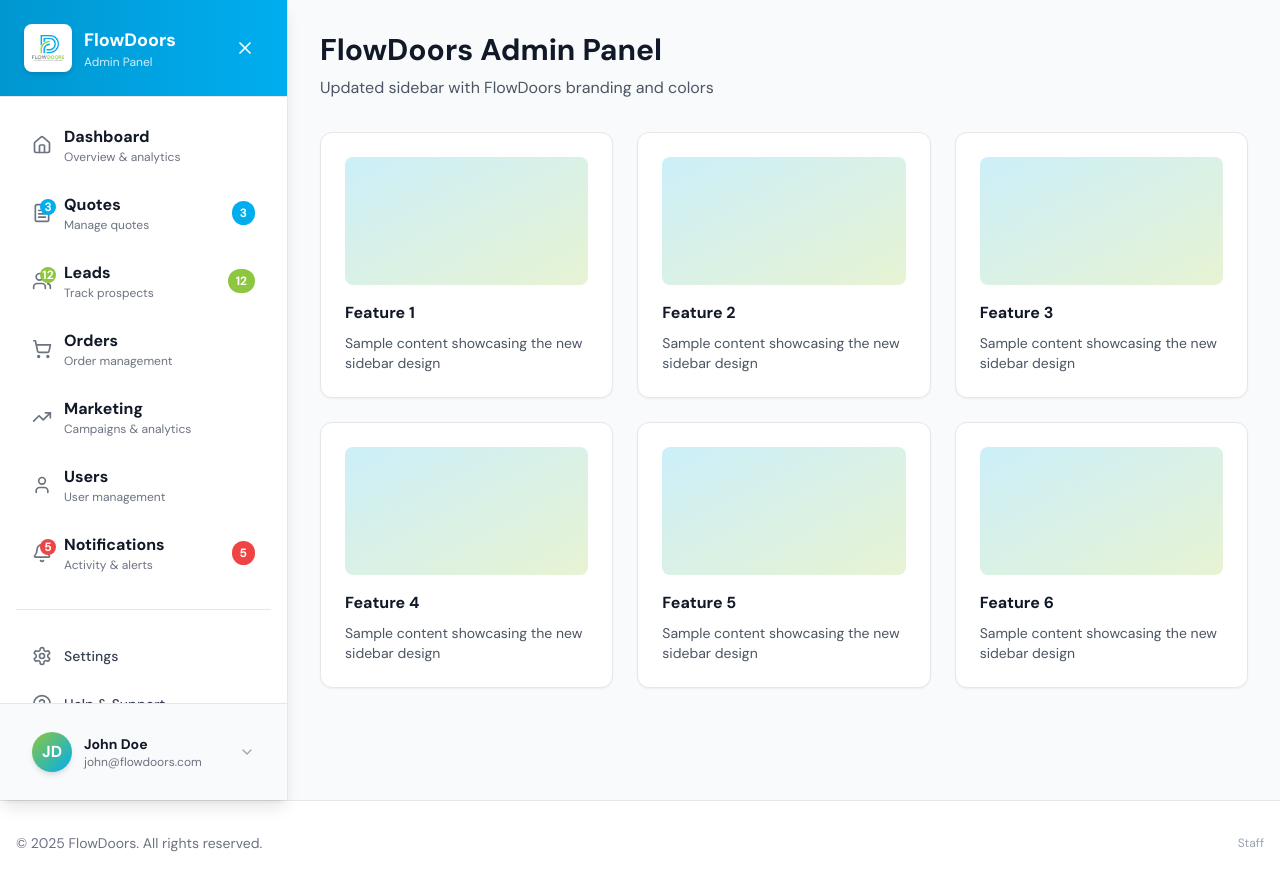
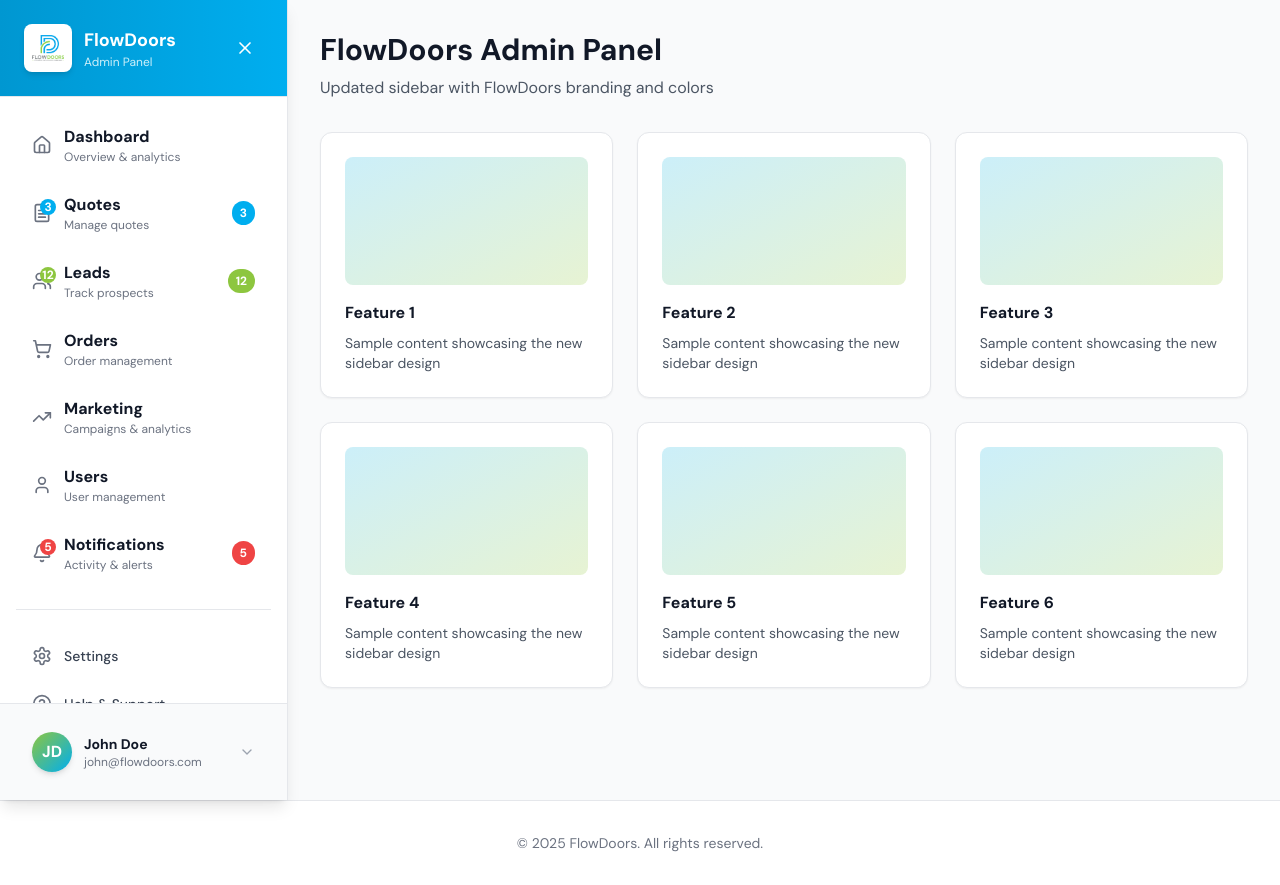
Before and after one commit to myerscreative/flowdoors-pricing-app, a Next.js app: page /test-sidebar in a window 1280 px wide. Built offline with nearby package versions, Linux system fonts and the light colour scheme; no server answers.

Commit message:
Remove admin link from footer

```diff
--- a/src/components/Footer.tsx
+++ b/src/components/Footer.tsx
@@ -1,6 +1,5 @@
 'use client'
 
-import Link from 'next/link'
 import { usePathname } from 'next/navigation'
 
 export function Footer() {
@@ -13,17 +12,10 @@
 
   return (
     <footer className="mt-auto py-8 px-4 border-t border-gray-200 bg-white">
-      <div className="max-w-7xl mx-auto flex justify-between items-center">
+      <div className="max-w-7xl mx-auto flex justify-center items-center">
         <div className="text-sm text-gray-500">
           © {new Date().getFullYear()} FlowDoors. All rights reserved.
         </div>
-        <Link
-          href="/admin"
-          className="text-xs text-gray-400 hover:text-gray-600 transition-colors md:text-xs sm:text-[10px]"
-        >
-          <span className="hidden md:inline">Staff</span>
-          <span className="md:hidden">•</span>
-        </Link>
       </div>
     </footer>
   )
```
